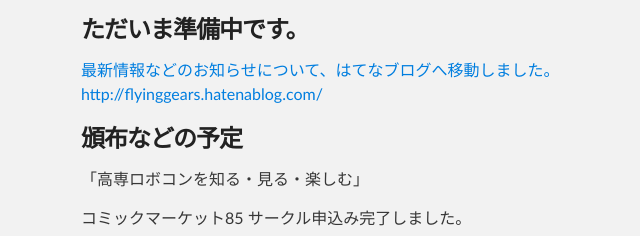
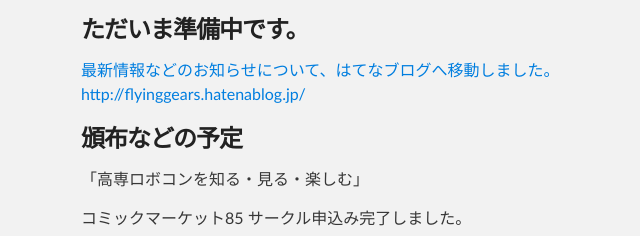
Before and after one commit to flyinggears/flyinggears.github.com, a plain HTML site: page index.html in a window 1280 px wide. Shown: the part 251-487 px from the top of the page, 239-879 px from the left. Drawn offline with Linux system fonts and the light colour scheme.

Commit message:
Update index.html

```diff
--- a/index.html
+++ b/index.html
@@ -32,7 +32,7 @@
 <h3>
 <a name="%E3%81%9F%E3%81%A0%E3%81%84%E3%81%BE%E6%BA%96%E5%82%99%E4%B8%AD%E3%81%A7%E3%81%99" class="anchor" href="#%E3%81%9F%E3%81%A0%E3%81%84%E3%81%BE%E6%BA%96%E5%82%99%E4%B8%AD%E3%81%A7%E3%81%99"><span class="octicon octicon-link"></span></a>ただいま準備中です。</h3>
 
-<p><a href="http://flyinggears.hatenablog.jp">最新情報などのお知らせについて、はてなブログへ移動しました。 http://flyinggears.hatenablog.com/</a></p>
+<p><a href="http://flyinggears.hatenablog.jp">最新情報などのお知らせについて、はてなブログへ移動しました。 http://flyinggears.hatenablog.jp/</a></p>
 
 <h3>
 <a name="%E9%A0%92%E5%B8%83%E3%81%AA%E3%81%A9%E3%81%AE%E4%BA%88%E5%AE%9A" class="anchor" href="#%E9%A0%92%E5%B8%83%E3%81%AA%E3%81%A9%E3%81%AE%E4%BA%88%E5%AE%9A"><span class="octicon octicon-link"></span></a>頒布などの予定</h3>
```
